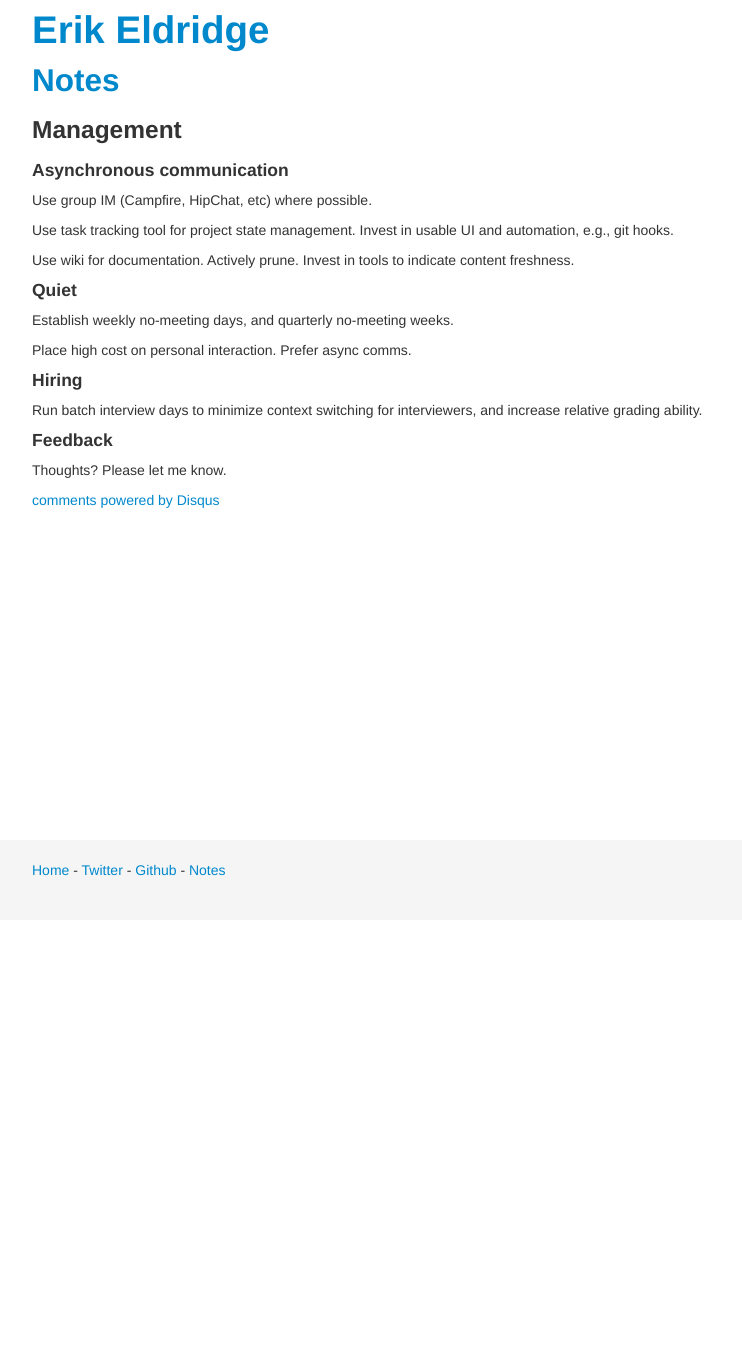
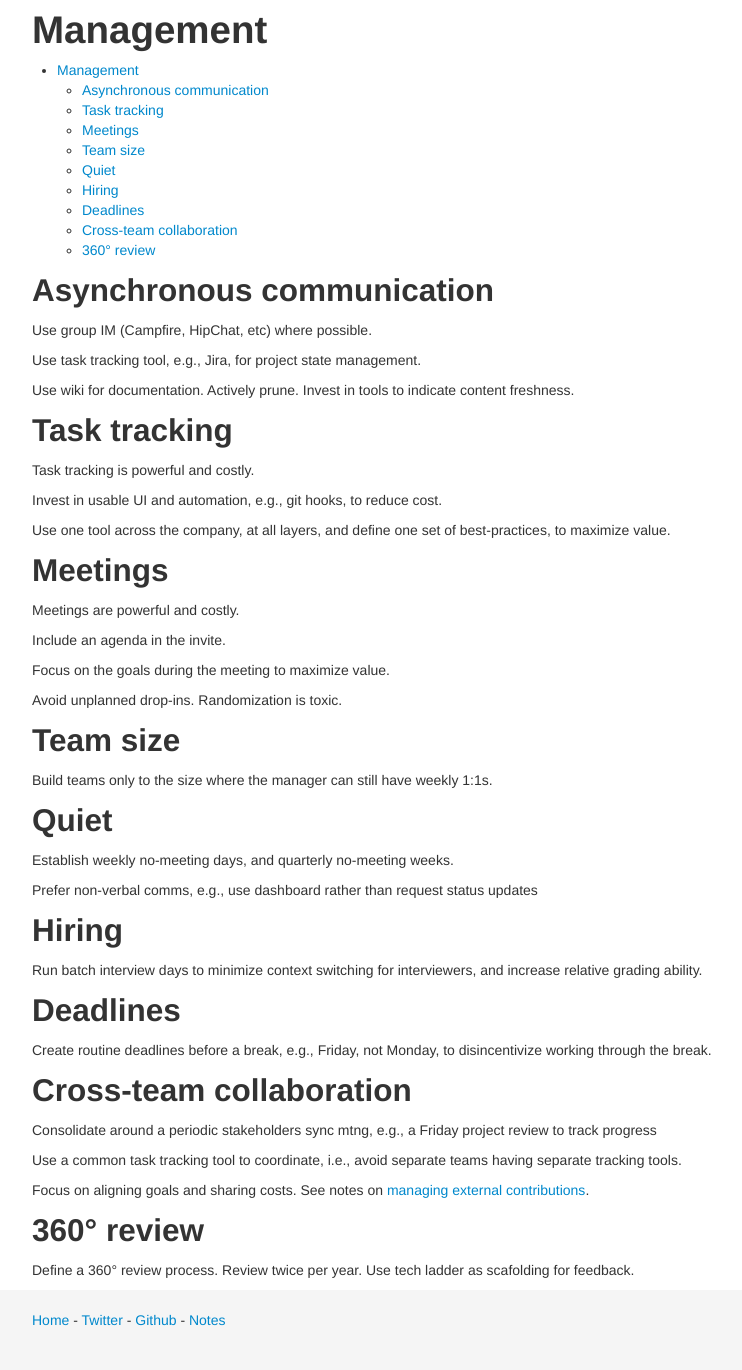
Before and after one commit to erikeldridge/erikeldridge.github.com, a Jekyll site: the page built from _posts/2013-04-09-management.md, in a window 1280 px wide. Shown: the whole page, without its empty margins (23-765 px from the left). Built offline with Jekyll 4.4.1, drawn with Linux system fonts in a browser that asks for light colours; comment, search, counter and statistics services are not loaded; before the commit the page ends 920 px from its top, so only the background shows below that.

Commit message:
Update management notes to use base layout

```diff
--- a/_posts/2013-04-09-management.md
+++ b/_posts/2013-04-09-management.md
@@ -1,25 +1,75 @@
 ---
-tags: management
-layout: note
-updated: 4-10-2012
+layout: base
+updated: 8-7-2013
 ---
 
-#### Asynchronous communication
+
+# Management
+
+* toc
+{:toc}
+
+
+## Asynchronous communication
 
 Use group IM (Campfire, HipChat, etc) where possible.
 
-Use task tracking tool for project state management. Invest in usable UI and automation, e.g., git hooks.
+Use task tracking tool, e.g., Jira, for project state management.
 
 Use wiki for documentation. Actively prune. Invest in tools to indicate content freshness.
 
 
-#### Quiet
+## Task tracking
+
+Task tracking is powerful and costly.
+
+Invest in usable UI and automation, e.g., git hooks, to reduce cost.
+
+Use one tool across the company, at all layers, and define one set of best-practices, to maximize value.
+
+
+## Meetings
+
+Meetings are powerful and costly.
+
+Include an agenda in the invite.
+
+Focus on the goals during the meeting to maximize value.
+
+Avoid unplanned drop-ins. Randomization is toxic.
+
+
+## Team size
+
+Build teams only to the size where the manager can still have weekly 1:1s.
+
+
+## Quiet
 
 Establish weekly no-meeting days, and quarterly no-meeting weeks.
 
-Place high cost on personal interaction. Prefer async comms.
+Prefer non-verbal comms, e.g., use dashboard rather than request status updates
 
 
-#### Hiring
+## Hiring
 
 Run batch interview days to minimize context switching for interviewers, and increase relative grading ability.
+
+
+## Deadlines
+
+Create routine deadlines before a break, e.g., Friday, not Monday, to disincentivize working through the break.
+
+
+## Cross-team collaboration
+
+Consolidate around a periodic stakeholders sync mtng, e.g., a Friday project review to track progress
+
+Use a common task tracking tool to coordinate, i.e., avoid separate teams having separate tracking tools.
+
+Focus on aligning goals and sharing costs. See notes on [managing external contributions](/notes/managing-external-contributions.html).
+
+
+## 360° review
+
+Define a 360° review process. Review twice per year. Use tech ladder as scafolding for feedback.
```
